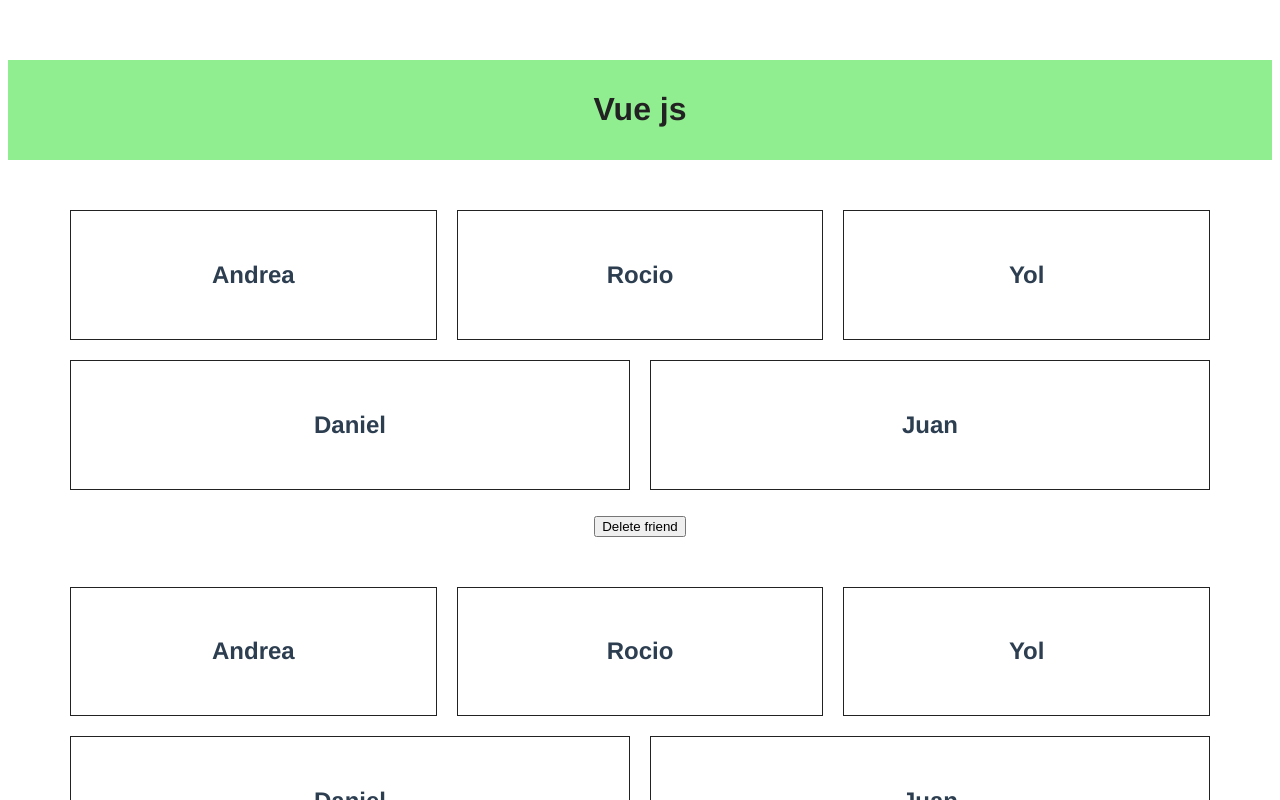
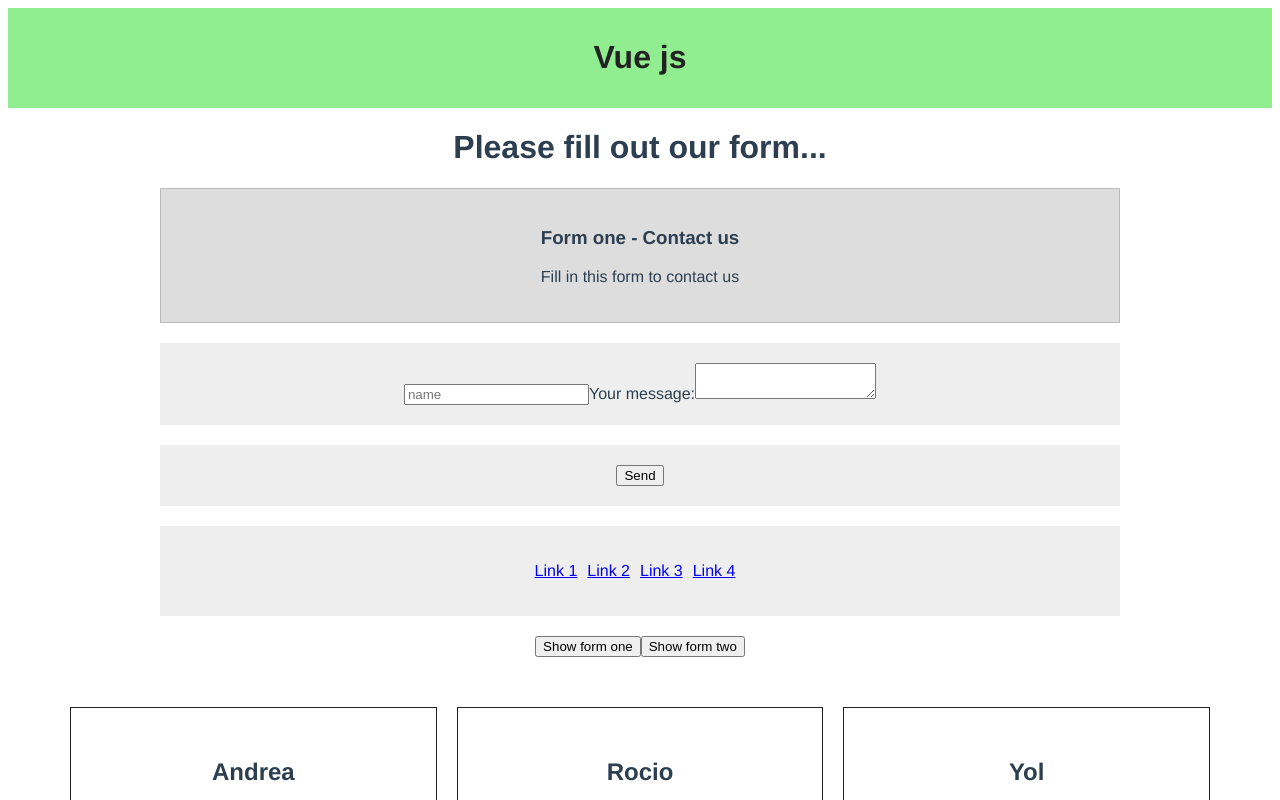
Before and after one commit to kleyla/vue-intro, a Vue app: page / in a window 1280 px wide. Shown: the top 800 px of the page. Built offline with nearby package versions, Linux system fonts and the light colour scheme.

Commit message:
life cycle, slots

```diff
--- a/src/App.vue
+++ b/src/App.vue
@@ -4,6 +4,11 @@
       v-bind:title="title"
       v-on:changeTitleParent="upadateTitle($event)"
     ></app-header>
+    <keep-alive>
+      <component v-bind:is="component"></component>
+    </keep-alive>
+    <button v-on:click="component = 'formOne'">Show form one</button>
+    <button v-on:click="component = 'formTwo'">Show form two</button>
     <Friends v-bind:friends="friends"></Friends>
     <Friends v-bind:friends="friends"></Friends>
     <app-footer v-bind:title="title"></app-footer>
@@ -15,6 +20,9 @@
 import Header from "./components/Header.vue";
 import Footer from "./components/Footer";
 import Friends from "./components/Friends";
+// import formHelper from "./components/formHelper.vue";
+import formOne from "./components/formOne";
+import formTwo from "./components/formTwo";
 
 export default {
   name: "App",
@@ -23,6 +31,9 @@
     "app-header": Header,
     "app-footer": Footer,
     Friends,
+    // formHelper,
+    formOne,
+    formTwo,
   },
   data() {
     return {
@@ -34,6 +45,7 @@
         { name: "Juan", speciality: "Vue js", show: false },
       ],
       title: "Vue js",
+      component: "formOne",
     };
   },
   methods: {
@@ -51,6 +63,5 @@
   -moz-osx-font-smoothing: grayscale;
   text-align: center;
   color: #2c3e50;
-  margin-top: 60px;
 }
 </style>
--- /dev/null
+++ b/src/components/formHelper.vue
@@ -0,0 +1,60 @@
+<template>
+  <div>
+    <h1>Please fill out our form...</h1>
+    <form>
+      <div id="form-header">
+        <slot name="form-header"></slot>
+      </div>
+      <div id="form-field">
+        <slot name="form-field"></slot>
+      </div>
+      <div id="form-controls">
+        <slot name="form-controls"></slot>
+      </div>
+      <div id="useful-links">
+        <ul>
+          <li><a href="#">Link 1</a></li>
+          <li><a href="#">Link 2</a></li>
+          <li><a href="#">Link 3</a></li>
+          <li><a href="#">Link 4</a></li>
+        </ul>
+      </div>
+    </form>
+  </div>
+</template>
+
+<script>
+export default {
+  components: {},
+  data() {
+    return {};
+  },
+  methods: {},
+};
+</script>
+<style scoped>
+h1 {
+  text-align: center;
+}
+form {
+  width: 100%;
+  max-width: 960px;
+  margin: 0 auto;
+}
+#useful-links ul {
+  padding: 0;
+}
+#useful-links li {
+  display: inline-block;
+  margin-right: 10px;
+}
+form > div {
+  padding: 20px;
+  background: #eee;
+  margin: 20px 0;
+}
+#form-header {
+  background: #ddd;
+  border: 1px solid #bbb;
+}
+</style>
--- /dev/null
+++ b/src/components/formOne.vue
@@ -0,0 +1,28 @@
+<template>
+  <div>
+    <formHelper>
+      <div slot="form-header">
+        <h3>Form one - Contact us</h3>
+        <p>Fill in this form to contact us</p>
+      </div>
+      <div slot="form-field">
+        <input type="text" placeholder="name" required />
+        <label>Your message:</label>
+        <textarea></textarea>
+      </div>
+      <div slot="form-controls">
+        <button >Send</button>
+      </div>
+    </formHelper>
+  </div>
+</template>
+
+<script>
+import formHelper from "./formHelper";
+
+export default {
+  components: {
+    formHelper,
+  },
+};
+</script>
--- /dev/null
+++ b/src/components/formTwo.vue
@@ -0,0 +1,27 @@
+<template>
+  <div>
+    <formHelper>
+      <div slot="form-header">
+        <h3>Form two - Log in</h3>
+        <p>Enter your details to log-in</p>
+      </div>
+      <div slot="form-field">
+        <input type="text" placeholder="name" required />
+        <input type="password" placeholder="pass" required />
+      </div>
+      <div slot="form-controls">
+        <button >Login</button>
+      </div>
+    </formHelper>
+  </div>
+</template>
+
+<script>
+import formHelper from "./formHelper";
+
+export default {
+  components: {
+    formHelper,
+  },
+};
+</script>
```
Also changed, not shown: src/components/Friends.vue (+18 -0 lines), 1 other file (tests, documents, lock files or other folders).
